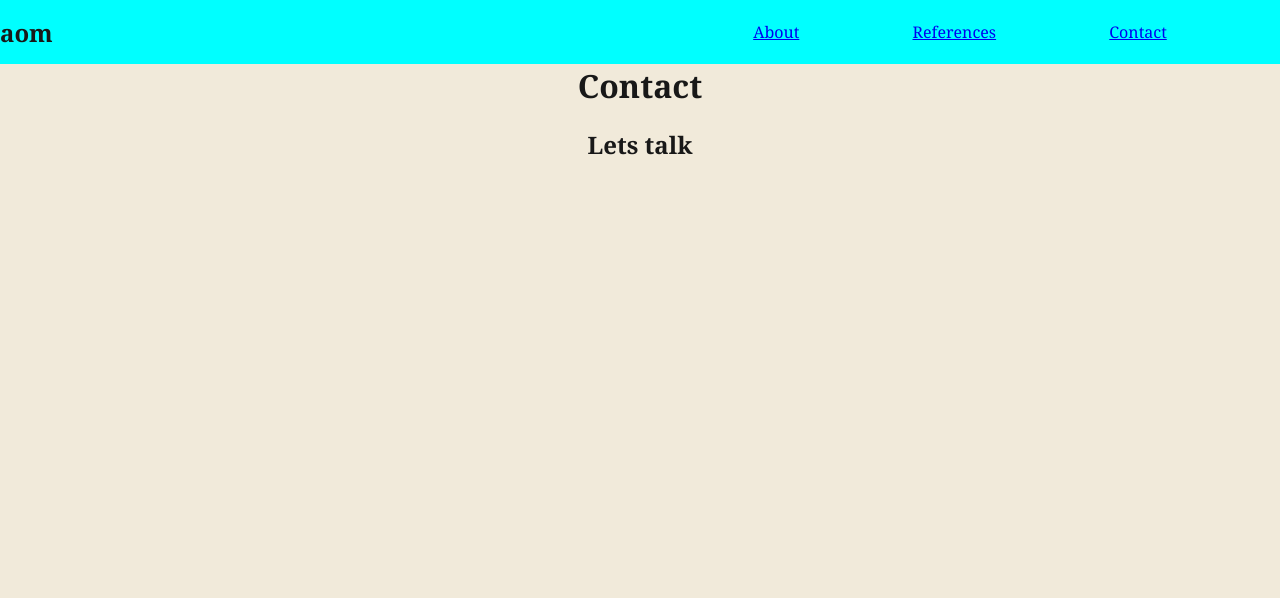
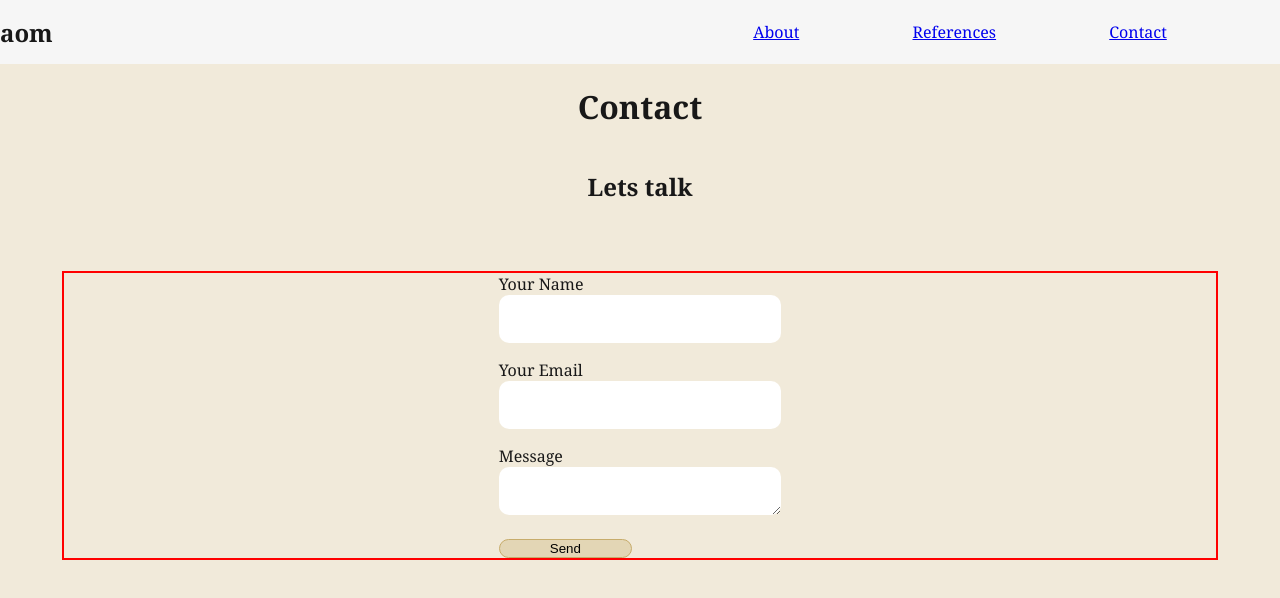
Before and after one commit to obzero-chillin/portfolioV3, a React (Vite) app: page /contact in a window 1280 px wide. Shown: the top 598 px of the page. Built offline with nearby package versions, Linux system fonts and the light colour scheme.

Commit message:
added contact section, has no logic yet

```diff
--- a/src/App.css
+++ b/src/App.css
@@ -11,7 +11,8 @@
   top:0%;
   width:100vw;
   height:4rem;
-  background-color: aqua;
+  background-color: rgba(205, 205, 205, 0.187);
+  backdrop-filter: blur(50px);
   z-index: 9999;
   display:flex;
   justify-content: space-between;
@@ -23,3 +24,7 @@
   flex-direction: row;
   justify-content: space-evenly;
 }
+
+#navDiv p a{
+  text-decoration: none;
+}
--- a/src/components/contact.jsx
+++ b/src/components/contact.jsx
@@ -6,6 +6,18 @@ const Contact = () => {
     <div id='contact'>
         <h1>Contact</h1>
         <h2>Lets talk</h2>
+        <div id='contactFormContainer'>
+            <form>
+                <label htmlFor="name">Your Name</label><br></br>
+                <input name="name" className='inputField' /><br></br>
+                <label htmlFor="email">Your Email</label><br></br>
+                <input name="email" className='inputField'/><br></br>
+                <label htmlFor="message">Message</label><br></br>
+                <textarea name='message' className='inputField'></textarea><br></br>
+                <button id="submit" type='submit'>Send</button>
+            </form>
+
+        </div>
     </div>
   )
 }
--- a/src/components/css/contact.css
+++ b/src/components/css/contact.css
@@ -1,3 +1,37 @@
 #contact{
     margin-top: 4rem;
+    display:flex;
+    align-items: center;
+    justify-content: center;
+    flex-direction: column;
 }
+
+#contactFormContainer{
+    margin-top: 3rem;
+    text-align: left;
+    display:flex;
+    flex-direction: column;
+    justify-content: center;
+    align-items: center;
+    width:90%;
+    border:2px solid red;
+
+
+}
+.inputField{
+    width:20em;
+    height:2rem;
+    border-radius: var(--corner);
+    border:none;
+    margin-bottom: 1rem;
+    padding:0.5rem;
+
+}
+
+#submit{
+    width:10em;
+    border-radius: var(--corner);
+    border: none;
+    background-color: var(--bg3);
+    border:1px solid hsl(42.55,44.72%,60%);
+}
```
